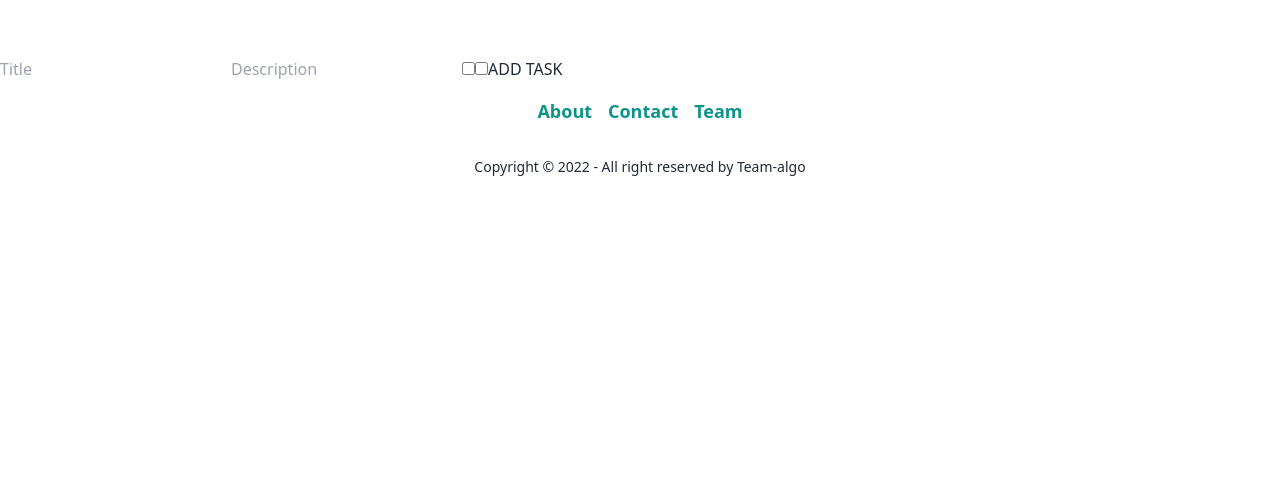
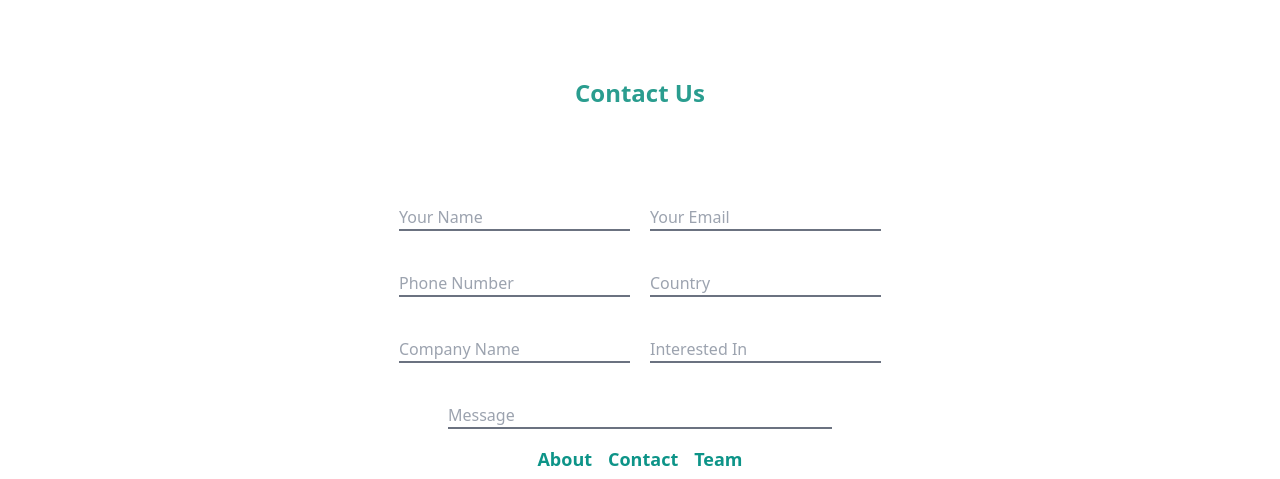
Before and after one commit to stevenrhett/task-tracker, a React (Create React App) app: page / in a window 1280 px wide. Shown: the part 631-1110 px from the top of the page. Before the commit the page ends 824 px from the top, so only its background shows below. Built offline with nearby package versions, Linux system fonts and the light colour scheme.

Commit message:
Added tailwind class for color and positioning

```diff
--- a/src/App.js
+++ b/src/App.js
@@ -5,6 +5,7 @@ import MeetTheTeam from "./MeetTheTeam";
 import WelcomeComponent from "./WelcomeComponent";
 import {Outlet} from "react-router-dom";
 import CreateTaskB from "./CreateTaskB";
+import ContactUsPageC from "./ContactUsPageC";
 
 
 
@@ -14,7 +15,7 @@ function App() {
 
             <Outlet/>
 
-            <CreateTaskB/>
+            <ContactUsPageC/>
 
 
 
--- a/src/ContactUsPageC.js
+++ b/src/ContactUsPageC.js
@@ -3,21 +3,21 @@ import React from 'react';
 const ContactUsPageC = () => {
     return (
         <div>
-            <h1>Contact Us</h1>
-            <form>
+            <h1 className="mx-auto mt-5 text-center text-2xl font-bold text-[#2A9D8F]">Contact Us</h1>
+            <form className="flex flex-col justify-center items-center space-y-10 mt-24">
                 <div>
-                    <input type="text"placeholder="Your Name"/>
-                    <input type="text"placeholder="Your Email"/>
+                    <input type="text"placeholder="Your Name" className="border-b-2 border-gray-500"/>
+                    <input type="text"placeholder="Your Email" className="border-b-2 border-gray-500 ml-5"/>
                 </div>
                 <div>
-                    <input type="text" placeholder="Phone Number"/>
-                    <input type="text" placeholder="Country"/>
+                    <input type="text" placeholder="Phone Number" className="border-b-2 border-gray-500"/>
+                    <input type="text" placeholder="Country" className="border-b-2 border-gray-500 ml-5"/>
                 </div>
                 <div>
-                    <input type="text"placeholder="Company Name"/>
-                    <input type="text"/>
+                    <input type="text"placeholder="Company Name" className="border-b-2 border-gray-500"/>
+                    <input type="text" placeholder="Interested In" className="border-b-2 border-gray-500 ml-5"/>
                 </div>
-                <input type="text" placeholder="Message"/>
+                <input type="text" placeholder="Message" className="border-b-2 border-gray-500 w-94 w-[24rem]"/>
             </form>
         </div>
     );
```
